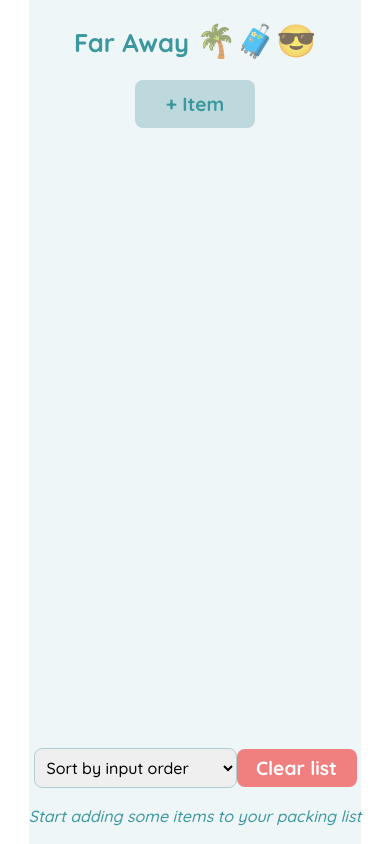
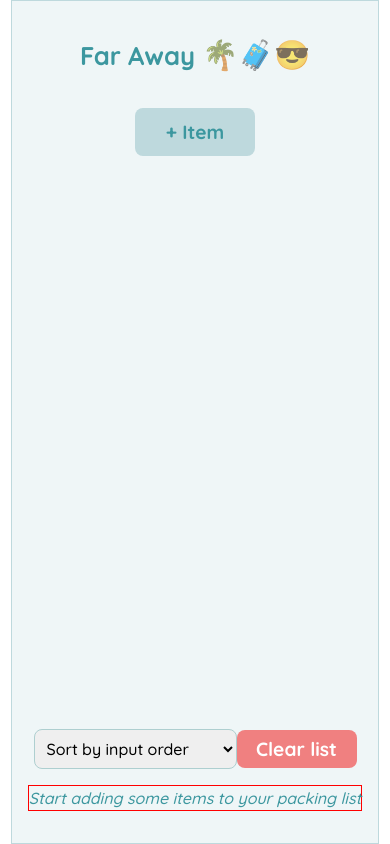
Before and after one commit to dambus/travel-list-restyle, a React app: page / in a window 390 px wide. Built offline with nearby package versions, Linux system fonts and the light colour scheme.

Commit message:
responsivness at it's best

```diff
--- a/src/sass/_Logo.scss
+++ b/src/sass/_Logo.scss
@@ -5,6 +5,7 @@
   flex-direction: row;
   justify-content: center;
   align-items: center;
+  margin-bottom: 1rem;
 }
 
 h1.logo {
@@ -13,6 +14,6 @@ h1.logo {
 
   span {
     opacity: 0.66;
-    font-size: 2rem;
+    font-size: 1.8rem;
   }
 }
--- a/src/sass/_Stats.scss
+++ b/src/sass/_Stats.scss
@@ -1,10 +1,12 @@
 .stats {
-  justify-content: center;
-  align-items: center;
-  bottom: 0;
+  border: 1px solid red;
+  // bottom: 0;
   margin-bottom: 1rem;
   display: flex;
   align-items: center;
   justify-content: center;
   text-align: center;
+  flex-wrap: wrap;
+  // width: 100%;
+  max-width: calc(100vw - 2rem);
 }
--- a/src/sass/base.scss
+++ b/src/sass/base.scss
@@ -51,13 +51,6 @@ html:focus-within {
 
 /* Set core body defaults */
 body {
-  display: flex;
-  justify-content: center;
-  align-items: center;
-  margin: 0 auto;
-  min-width: 350px;
-  max-width: 576px;
-  min-height: 100vh;
   text-rendering: optimizeSpeed;
   line-height: 1.5;
 }
@@ -100,29 +93,24 @@ select {
 
 body {
   // min-height: calc(100vh - 2 * 4vw);
+  height: 100vh;
+  display: flex;
+  justify-content: center;
   font-family: Quicksand;
 }
 
 .app {
+  border: 1px solid $color-acc-light;
   width: 100%;
-
-  display: flex;
-  flex-direction: column;
+  @include md {
+    width: 50vw;
+  }
+  padding: 1rem;
   display: grid;
   grid-template-rows: auto auto 1fr auto;
-  // width: auto;
-  // width: 100vw;
   height: 100vh;
   background-color: $color-bg;
   color: $color-text;
-  // border-radius: 1rem;
-  // padding: 0 1rem;
-  @include md {
-    // padding: 2rem;
-  }
-  // display: grid;
-  /* grid-template-rows: 15% 5% 80% 10%; */
-  // grid-template-rows: auto auto 1fr auto;
 }
 
 .button-add-new {
```
